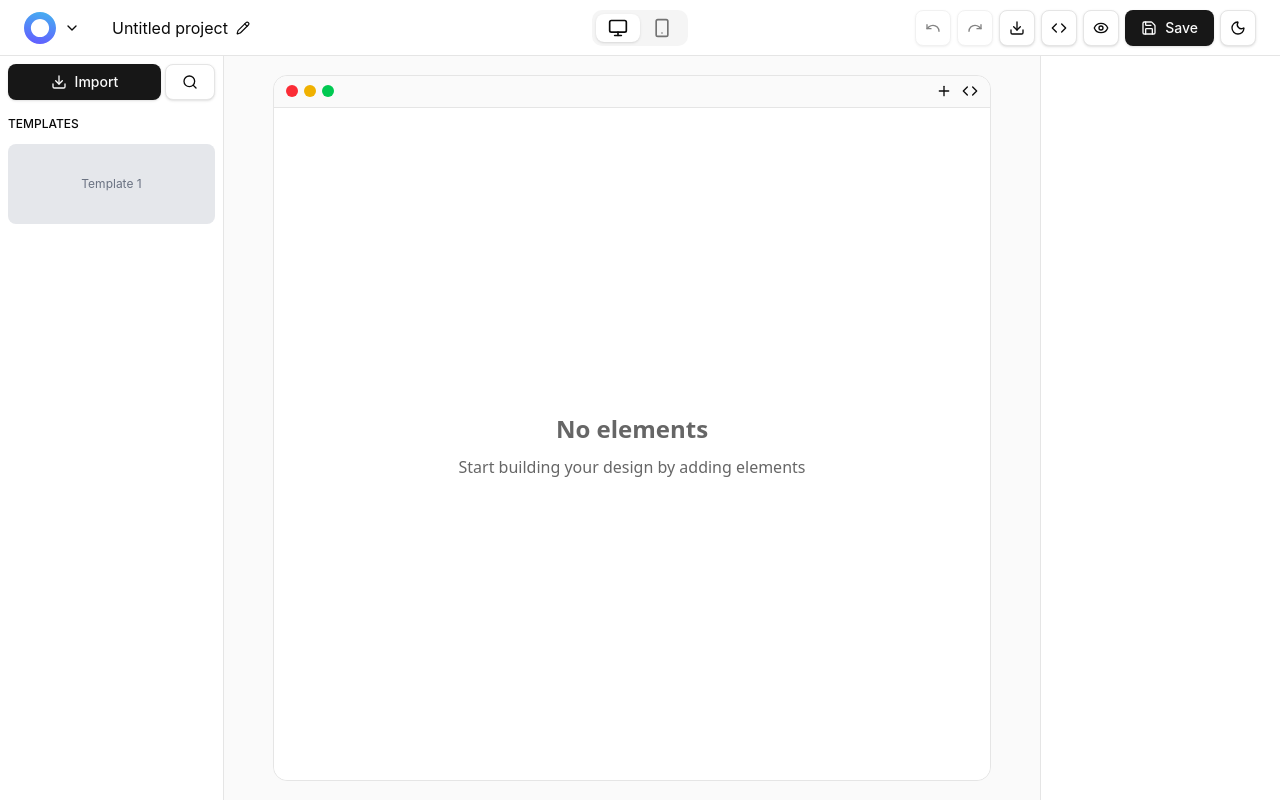
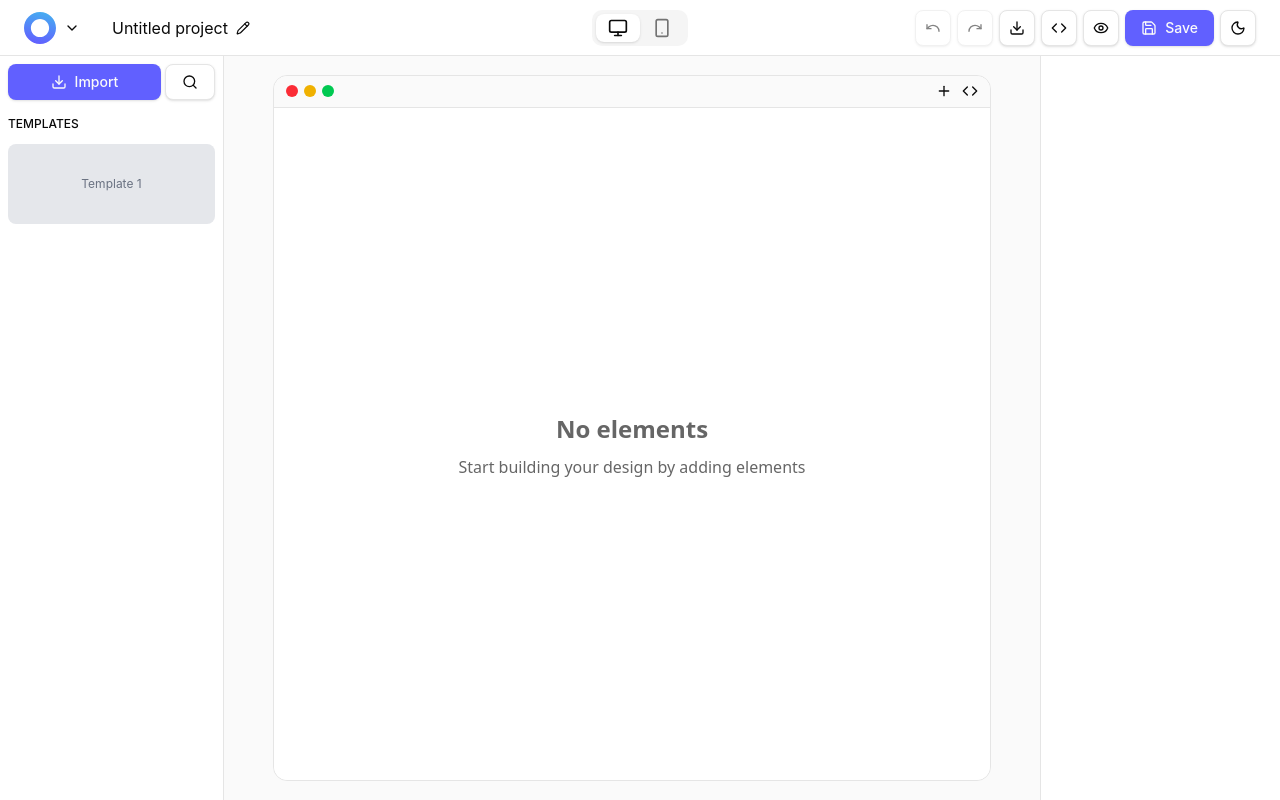
Before and after one commit to windbase/windbase, a React (Vite) app in the folder apps/web/: page / in a window 1280 px wide. Built offline with nearby package versions, Linux system fonts and the light colour scheme.

Commit message:
style: update primary color variables in styles.css for improved design consistency

```diff
--- a/apps/web/src/styles.css
+++ b/apps/web/src/styles.css
@@ -48,7 +48,7 @@
   --card-foreground: oklch(0.145 0 0);
   --popover: oklch(1 0 0);
   --popover-foreground: oklch(0.145 0 0);
-  --primary: oklch(0.205 0 0);
+  --primary: oklch(0.585 0.2293 276.9);
   --primary-foreground: oklch(0.985 0 0);
   --secondary: oklch(0.97 0 0);
   --secondary-foreground: oklch(0.205 0 0);
@@ -82,8 +82,8 @@
   --card-foreground: oklch(0.985 0 0);
   --popover: oklch(0.205 0 0);
   --popover-foreground: oklch(0.985 0 0);
-  --primary: oklch(0.922 0 0);
-  --primary-foreground: oklch(0.205 0 0);
+  --primary: oklch(0.585 0.2293 276.9);
+  --primary-foreground: oklch(0.985 0 0);
   --secondary: oklch(0.269 0 0);
   --secondary-foreground: oklch(0.985 0 0);
   --muted: oklch(0.269 0 0);
```
